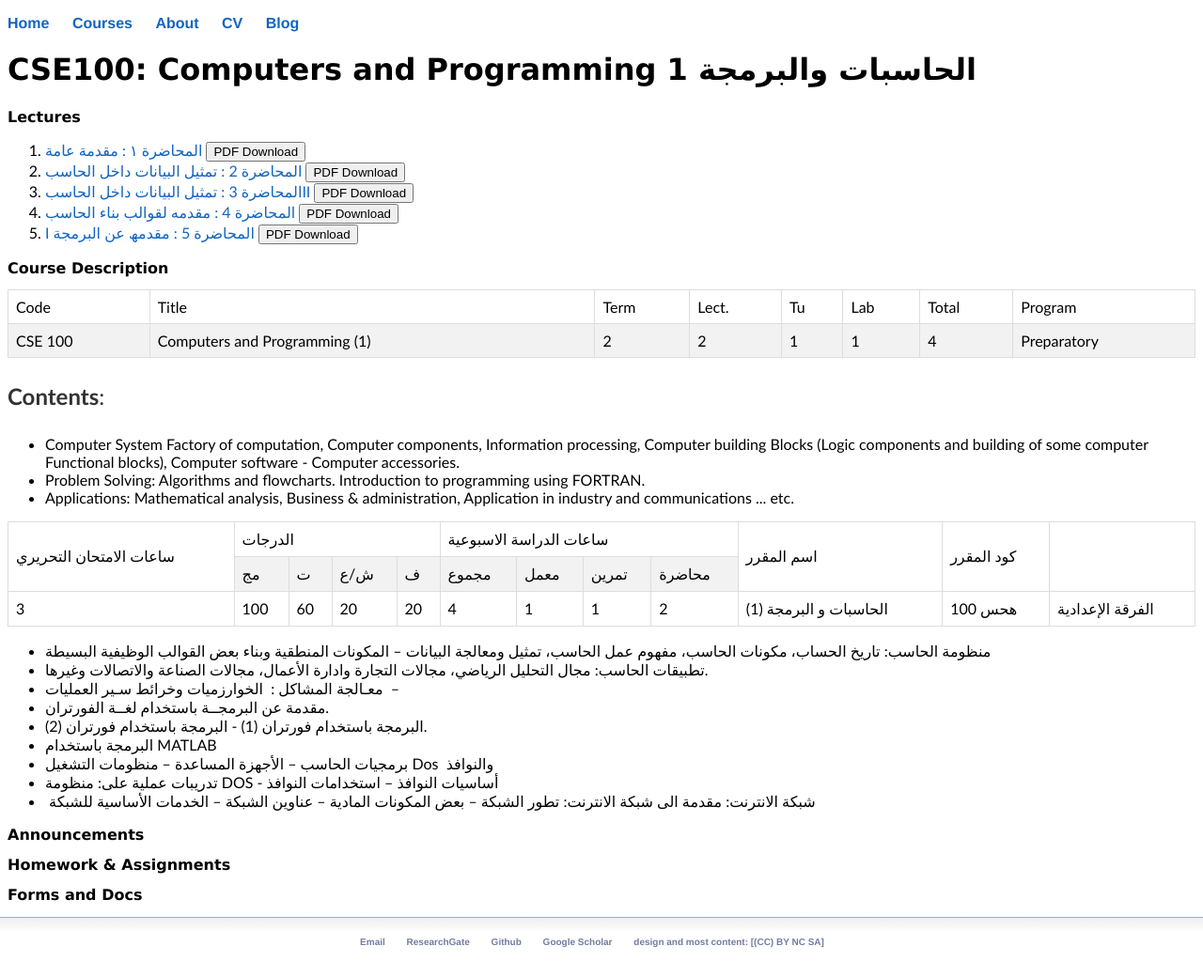
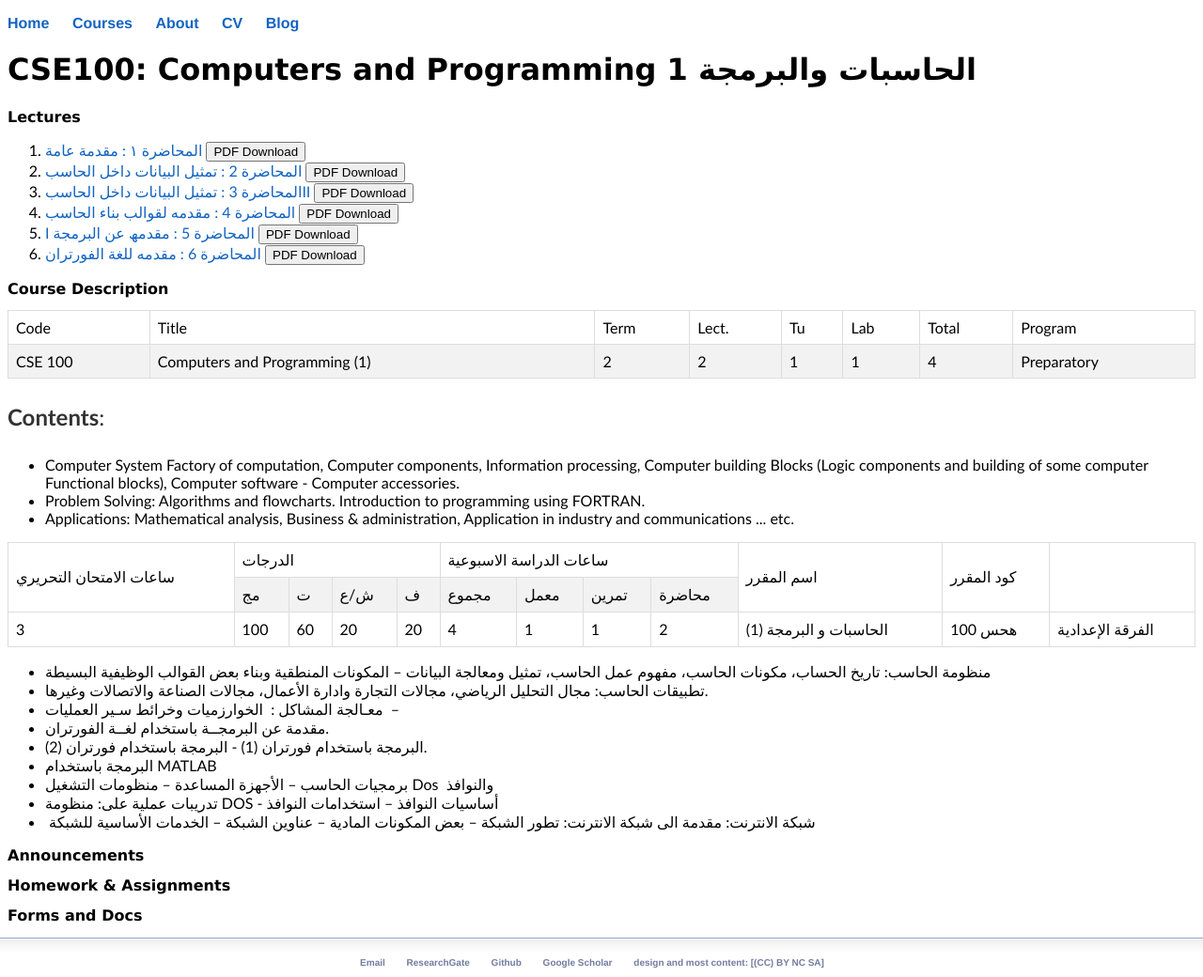
Before and after one commit to mnourgwad/mnourgwad.github.io, a Jekyll site: the page built from CSE100/index.html, in a window 1280 px wide. Shown: the whole page at 94% size. Built offline with Jekyll 4.4.1, drawn with Linux system fonts in a browser that asks for light colours; a script that is not in the unit is left out; before the commit the page ends 1018 px from its top, so only the background shows below that.

Commit message:
added lecture

```diff
--- a/CSE100/index.html
+++ b/CSE100/index.html
@@ -19,6 +19,10 @@ title: Computers and Programming الحاسبات والبرمجة 1
 
 			<li><a href="lectures/CSE100ComputersAndProgrammingLec05.pdf">I المحاضرة 5 : مقدمھ عن البرمجة</a>
 			<a target="_blank" class="noCrossRef" href="lectures/CSE100ComputersAndProgrammingLec05.pdf"><button type="button" class="btn btn-default" aria-label="Left Align"><span class="glyphicon glyphicon-download-alt" aria-hidden="true"></span> PDF Download</button></a></li>
+
+			<li><a href="lectures/CSE100ComputersAndProgrammingLec06.pdf">المحاضرة  6 : مقدمه للغة الفورتران</a>
+			<a target="_blank" class="noCrossRef" href="lectures/CSE100ComputersAndProgrammingLec06.pdf"><button type="button" class="btn btn-default" aria-label="Left Align"><span class="glyphicon glyphicon-download-alt" aria-hidden="true"></span> PDF Download</button></a></li>
+
 						</ol>
 
 
```
Also changed, not shown: 1 other file.
